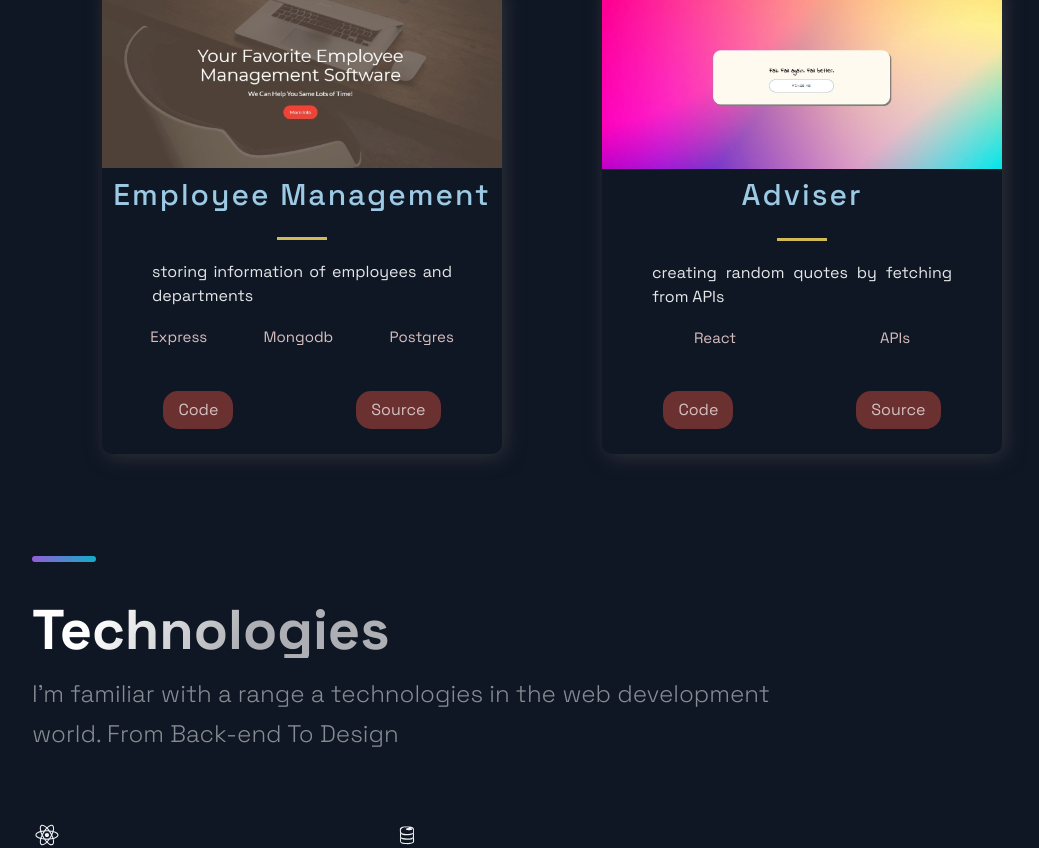
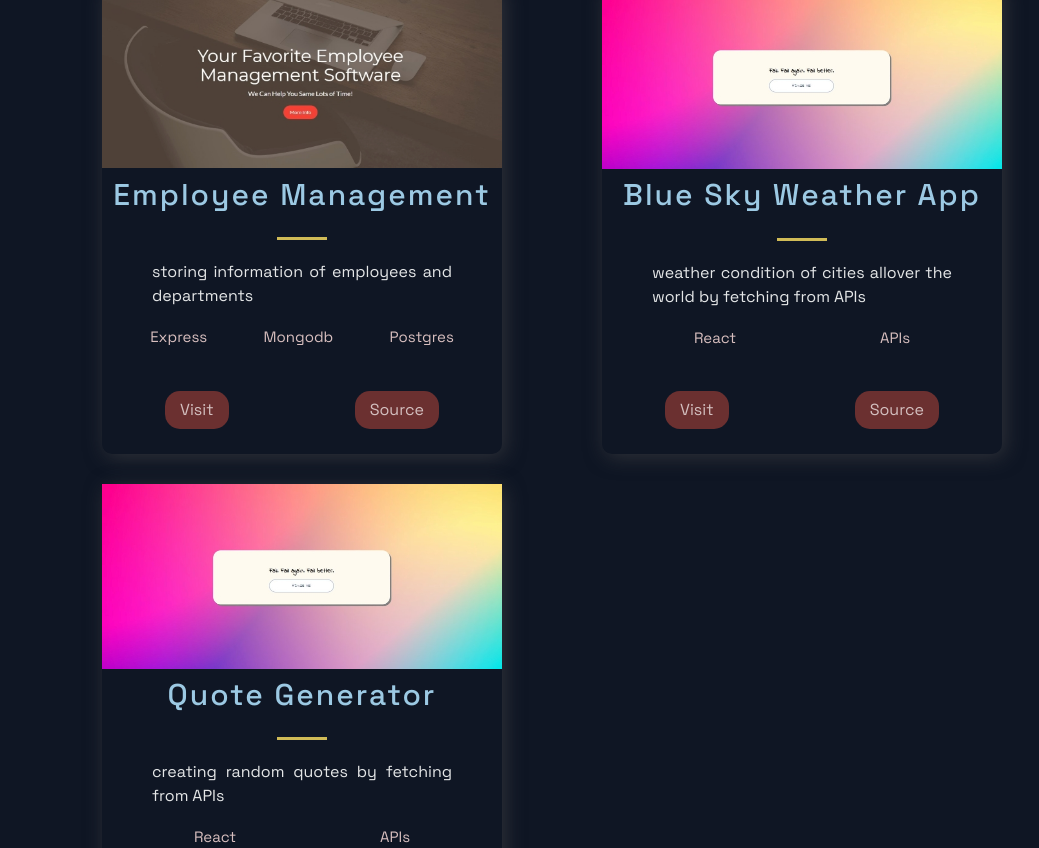
Before and after one commit to mahrokh-sadro/My-Portfolio-Website, a Next.js app: page / in a window 1280 px wide. Shown: the part 1344-2192 px from the top of the page, without its empty margins (88-1127 px from the left). Built offline with nearby package versions, Linux system fonts and the light colour scheme.

Commit message:
updating

```diff
--- a/package.json
+++ b/package.json
@@ -8,7 +8,7 @@
     "start": "next start"
   },
   "dependencies": {
-    "next": "^11.1.0",
+    "next": "^11.1.3",
     "react": "17.0.2",
     "react-dom": "17.0.2",
     "react-icons": "^4.2.0",
--- a/src/components/Projects/Projects.js
+++ b/src/components/Projects/Projects.js
@@ -1,15 +1,31 @@
-import React from 'react';
+import React from "react";
 
-import { BlogCard, CardInfo, ExternalLinks, GridContainer, HeaderThree, Hr, Tag, TagList, TitleContent, UtilityList, Img } from './ProjectsStyles';
-import { Section, SectionDivider, SectionTitle } from '../../styles/GlobalComponents';
-import { projects } from '../../constants/constants';
+import {
+  BlogCard,
+  CardInfo,
+  ExternalLinks,
+  GridContainer,
+  HeaderThree,
+  Hr,
+  Tag,
+  TagList,
+  TitleContent,
+  UtilityList,
+  Img,
+} from "./ProjectsStyles";
+import {
+  Section,
+  SectionDivider,
+  SectionTitle,
+} from "../../styles/GlobalComponents";
+import { projects } from "../../constants/constants";
 
 const Projects = () => (
   <Section nopadding id="projects">
     <SectionDivider />
     <SectionTitle main>Projects</SectionTitle>
     <GridContainer>
-      {projects.map((project,i) => (
+      {projects.map((project, i) => (
         <BlogCard key={i}>
           <Img src={project.image} />
           <TitleContent>
@@ -20,13 +36,13 @@ const Projects = () => (
           <div>
             {/* <TitleContent>Stack</TitleContent> */}
             <TagList>
-              {project.tags.map((tag,i) => (
+              {project.tags.map((tag, i) => (
                 <Tag key={i}>{tag}</Tag>
               ))}
             </TagList>
           </div>
           <UtilityList>
-            <ExternalLinks href={project.visit}>Code</ExternalLinks>
+            <ExternalLinks href={project.visit}>Visit</ExternalLinks>
             <ExternalLinks href={project.source}>Source</ExternalLinks>
           </UtilityList>
         </BlogCard>
--- a/src/constants/constants.js
+++ b/src/constants/constants.js
@@ -1,38 +1,48 @@
 export const projects = [
   {
-    title: 'Online Travel Agency',
+    title: "Online Travel Agency",
     description: "coming soon...",
-      image: '/images/3.jpg',
-      tags: ['Mongodb', 'Express', 'Node'],
-    source: 'https://github.com/mahrokh-sadro/webb/tree/alt-history',
-    visit: 'https://web322-asg1n2.herokuapp.com/',
+    image: "/images/3.jpg",
+    tags: ["Mongodb", "Express", "Node"],
+    source: "https://github.com/mahrokh-sadro/webb/tree/alt-history",
+    visit: "https://web322-asg1n2.herokuapp.com/",
     id: 0,
   },
   {
-    title: 'News App using AI',
-    description: "coming soon...future is for artificial intelligence websites and apps",
-    image: '/images/1.jpg',
-    tags: ['React', 'JavaScript','Alan AI'],
-    source: '',
-    visit: '',
+    title: "News App using AI",
+    description:
+      "coming soon...future is for artificial intelligence websites and apps",
+    image: "/images/1.jpg",
+    tags: ["React", "JavaScript", "Alan AI"],
+    source: "",
+    visit: "",
     id: 1,
   },
   {
-    title: 'Employee Management',
+    title: "Employee Management",
     description: "storing information of employees and departments",
-      image: '/images/2.jpg',
-      tags: ['Express', 'Mongodb','Postgres'],
-    source: 'https://github.com/mahrokh-sadro/employeeManagementWebsite',
-    visit: 'https://xyzxx.herokuapp.com/',
+    image: "/images/2.jpg",
+    tags: ["Express", "Mongodb", "Postgres"],
+    source: "https://github.com/mahrokh-sadro/employeeManagementWebsite",
+    visit: "https://xyzxx.herokuapp.com/",
     id: 2,
   },
   {
-    title: 'Adviser',
+    title: "Blue Sky Weather App",
+    description: "weather condition of cities allover the world by fetching from APIs",
+    image: "/images/4.jpg",
+    tags: ["React", "APIs"],
+    source: "https://github.com/mahrokh-sadro/Hopeful-Quote-Generator.git",
+    visit: "https://hopeful-quote-generator.netlify.app/",
+    id: 4,
+  },
+  {
+    title: "Quote Generator",
     description: "creating random quotes by fetching from APIs",
-    image: '/images/4.jpg',
-    tags: ['React', 'APIs'],
-    source: 'https://github.com/mahrokh-sadro/adviceGenerator',
-    visit: 'https://hopeful-franklin-5f7199.netlify.app/',
+    image: "/images/4.jpg",
+    tags: ["React", "APIs"],
+    source: "https://github.com/mahrokh-sadro/Hopeful-Quote-Generator.git",
+    visit: "https://hopeful-quote-generator.netlify.app/",
     id: 3,
   },
 ];
```
Also changed, not shown: 1 other file (tests, documents, lock files or other folders).
